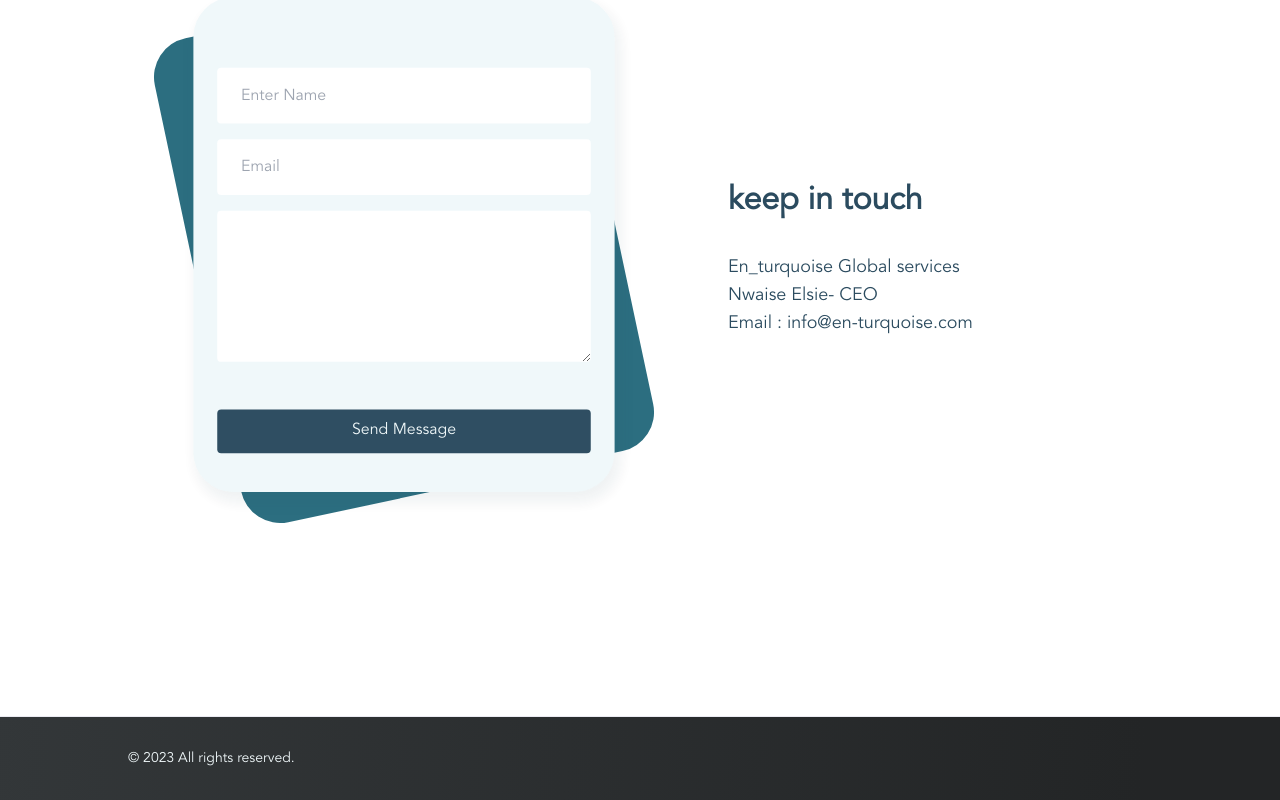
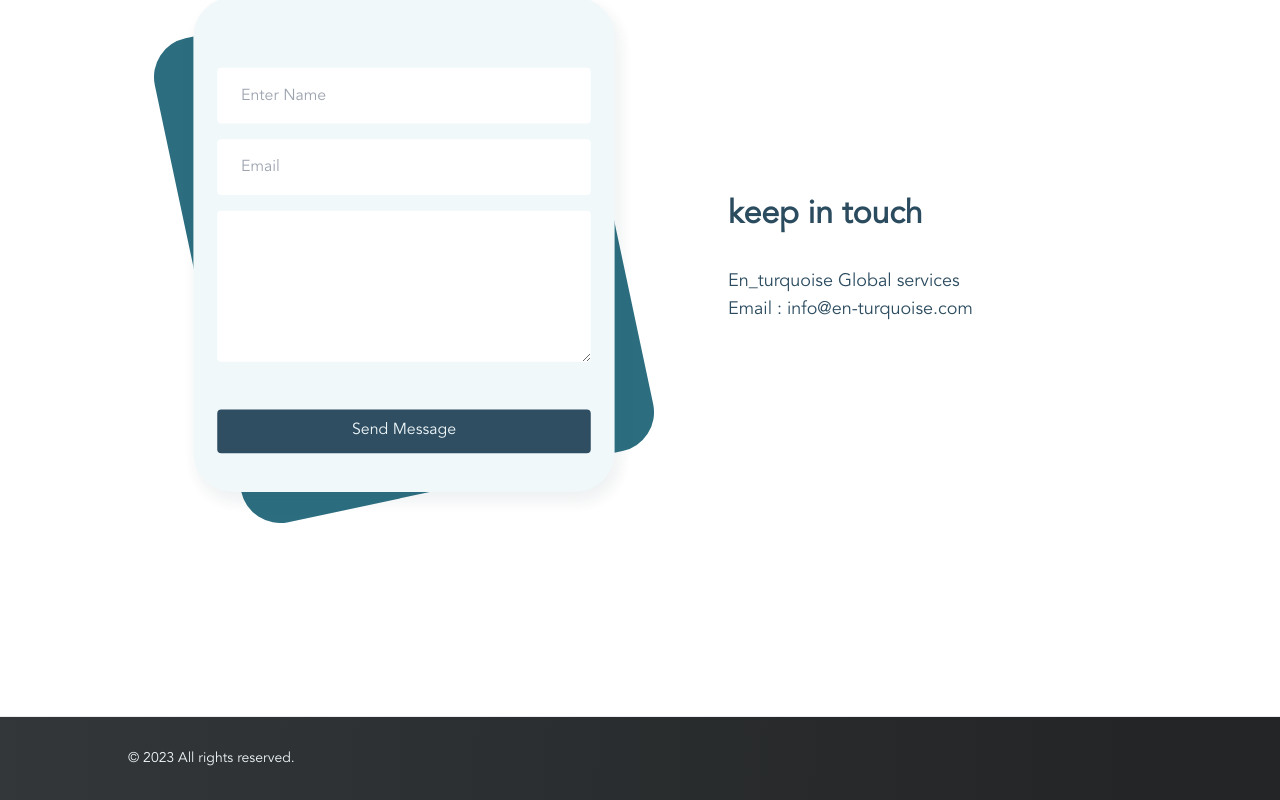
Before and after one commit to jidesam/en_turqoiuse-global, an Angular app: page / in a window 1280 px wide. Shown: the part 3751-4551 px from the top of the page. Built offline with nearby package versions, Linux system fonts and the light colour scheme.

Commit message:
'ui-updates'

```diff
--- a/src/app/pages/main/main.component.html
+++ b/src/app/pages/main/main.component.html
@@ -195,7 +195,6 @@
         <div>
          <h4  class="text-[#2B4B5F] text-2xl md:text-[32px] leading-10 font-extrabold  my-8">keep in touch</h4>
          <p class="md:text-lg text-base text-[#2B4B5F] leading-10">En_turquoise Global services</p>
-         <p class="md:text-lg text-base text-[#2B4B5F] leading-10">Nwaise Elsie- CEO</p>
          <p class="md:text-lg text-base text-[#2B4B5F] leading-10">Email : info@en-turquoise.com</p>
         </div>
       </div>
```
